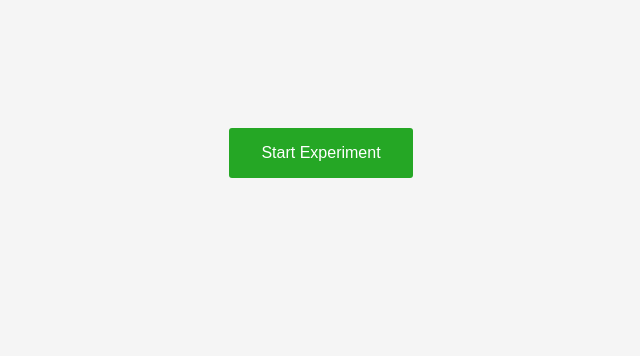
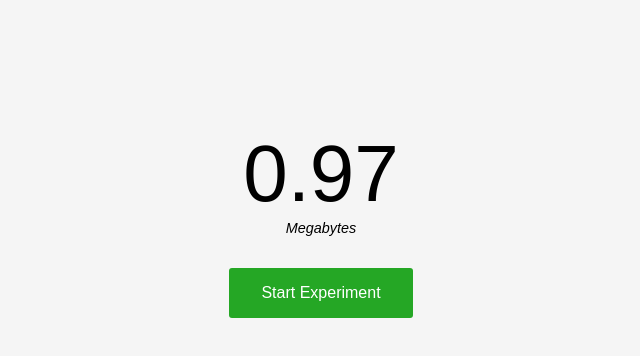
Before and after one commit to peterkeating/browser-storage-limits, a website: page index.html in a window 1280 px wide. Shown: the whole page, without its empty margins (319-959 px from the left). Drawn offline with Linux system fonts and the light colour scheme.

Commit message:
added counter to display the amount (in mega bytes) that has been saved to the database.

```diff
--- a/css/main.css
+++ b/css/main.css
@@ -39,3 +39,17 @@ body,
 .btn-stop {
     background-color: #a72525;
 }
+
+.counter {
+    margin-bottom: 2em;
+    text-align: center;
+}
+
+.counter .count {
+    font-size: 5em;
+}
+
+.counter .unit {
+    font-size: 0.9em;
+    font-style: italic;
+}
--- a/index.html
+++ b/index.html
@@ -15,6 +15,11 @@
     </head>
     <body>
         <div class="content">
+            <div class="counter js-counter">
+                <div class="count js-count">0.97</div>
+                <div class="unit">Megabytes</div>
+            </div>
+
             <button class="btn btn-start js-btn-start">Start Experiment</button>
             <button class="btn btn-stop hidden js-btn-stop">Stop Experiment</button>
         </div>
```
Also changed, not shown: js/main.js (+31 -1 lines), js/storage/images.js (+8 -2 lines).
